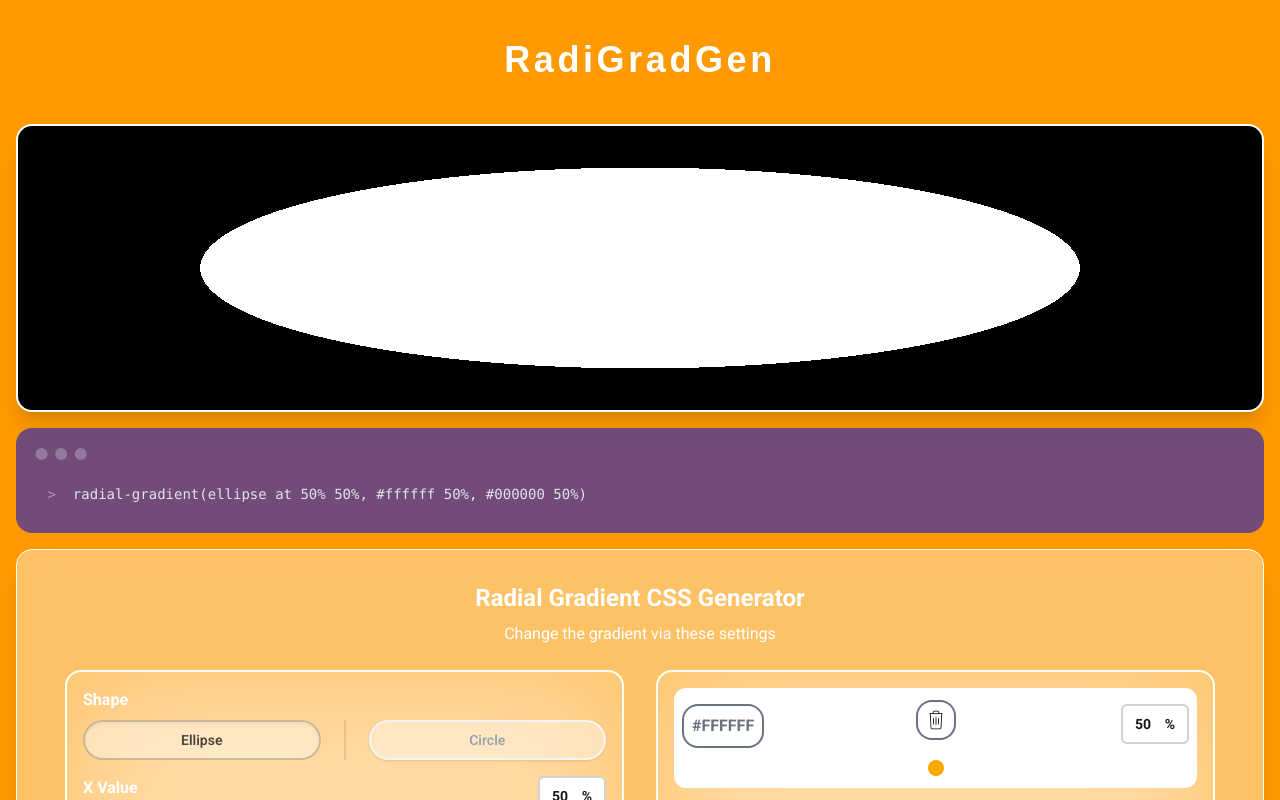
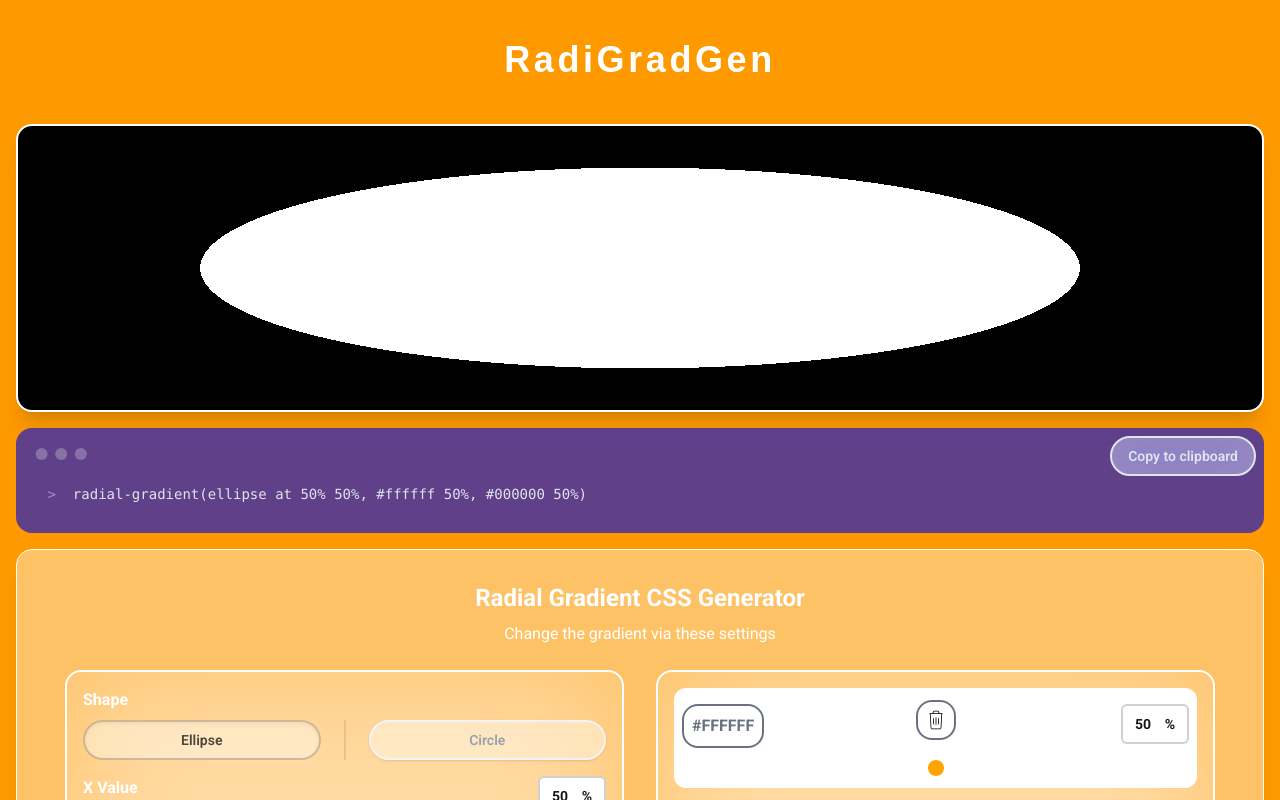
Before and after one commit to jonathancklee1/radial-gradient-generator, a React (Vite) app: page / in a window 1280 px wide. Shown: the top 800 px of the page. Built offline with nearby package versions, Linux system fonts and the light colour scheme; a web font is replaced by a local one.

Commit message:
Implement copy to clipboard func

```diff
--- a/src/components/CodeBlock.tsx
+++ b/src/components/CodeBlock.tsx
@@ -1,21 +1,34 @@
+import { useState } from 'react';
 import useGradientStore from '../store/GradientStore';
 
 export function CodeEditor() {
     const gradient = useGradientStore();
     const css = gradient.getCssString() ?? '';
-    const lines = css.split('\n');
-
+    const [isCopied, setIsCopied] = useState(false);
+    const copyText = async () => {
+        try {
+            await navigator.clipboard.writeText(css);
+            setIsCopied(true);
+            setTimeout(() => setIsCopied(false), 2000);
+        } catch (err) {
+            console.error('Failed to copy text: ', err);
+        }
+    };
     return (
-        <div className="mockup-code glassmorphism w-full bg-indigo-800/70">
+        <div className="mockup-code glassmorphism relative w-full bg-indigo-800/80">
             <div className="p-2">
-                {lines.map((line, i) => (
-                    <pre data-prefix=">" key={i} className="flex items-start">
-                        <code className="flex-1 font-mono wrap-break-word whitespace-pre-wrap">
-                            {line}
-                        </code>
-                    </pre>
-                ))}
+                <pre data-prefix=">" className="flex items-start">
+                    <code className="flex-1 font-mono wrap-break-word whitespace-pre-wrap">
+                        {css}
+                    </code>
+                </pre>
             </div>
+            <button
+                className="glassmorphism btn btn-outline absolute top-2 right-2 hover:text-indigo-600"
+                onClick={copyText}
+            >
+                {isCopied ? 'Copied!' : 'Copy to clipboard'}
+            </button>
         </div>
     );
 }
```
